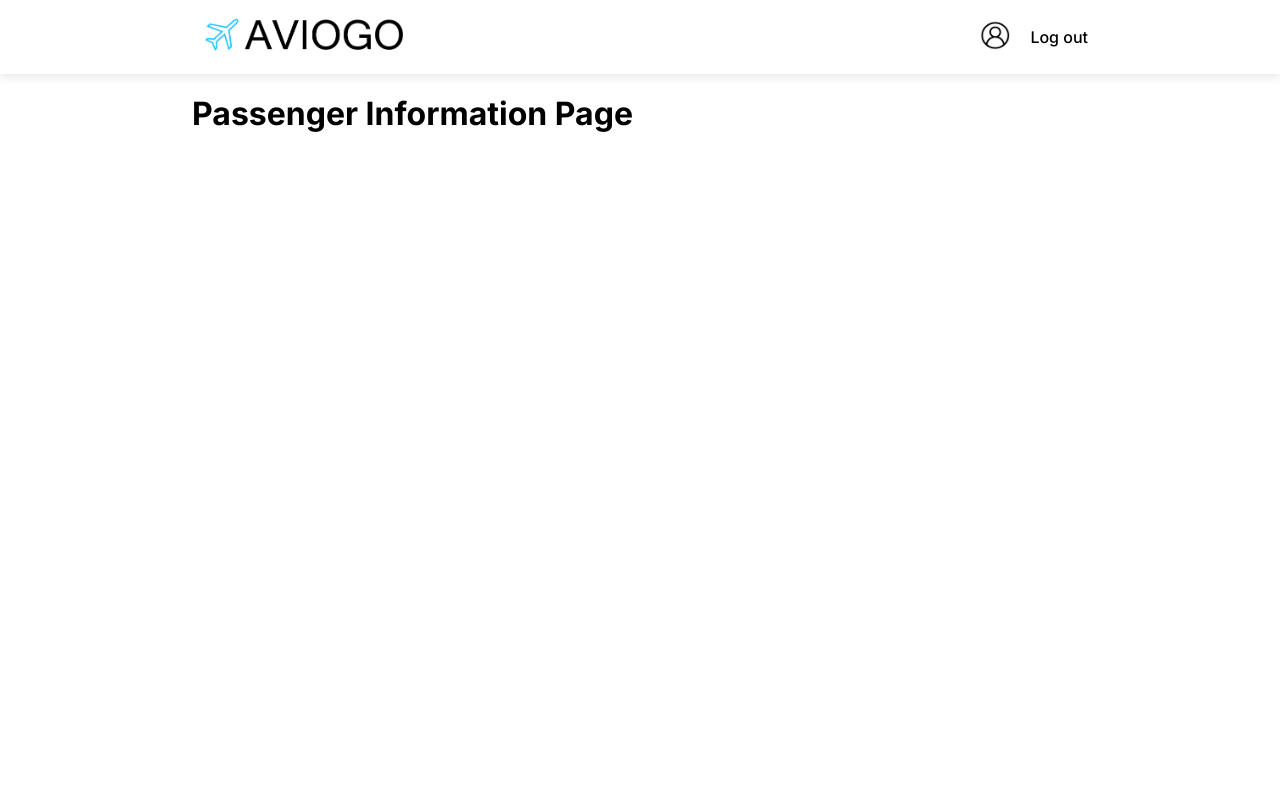
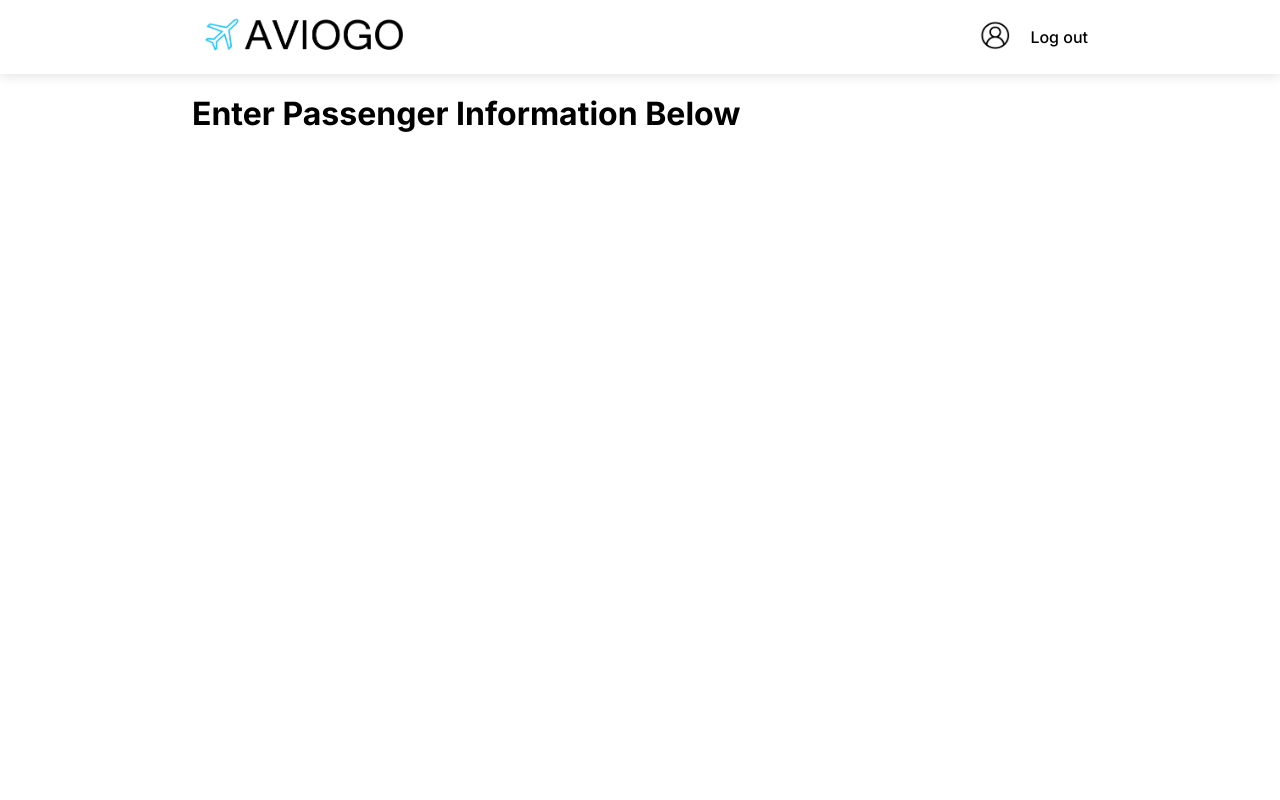
Before and after one commit to Knowone27/Group-4-Flight-Booking-Ecommerce, a Next.js app in the folder aviogo/: page /passengerInformation in a window 1280 px wide. Shown: the top 800 px of the page. Built offline with nearby package versions, Linux system fonts and the light colour scheme.

Commit message:
began passenger info page

```diff
--- a/aviogo/src/app/passengerInformation/page.js
+++ b/aviogo/src/app/passengerInformation/page.js
@@ -5,7 +5,7 @@ const page = () => {
     ////////////////////////////////////////////
   return (
     <div>
-        <h1>Passenger Information Page</h1>
+        <h1>Enter Passenger Information Below</h1>
     </div>
   )
 }
```
